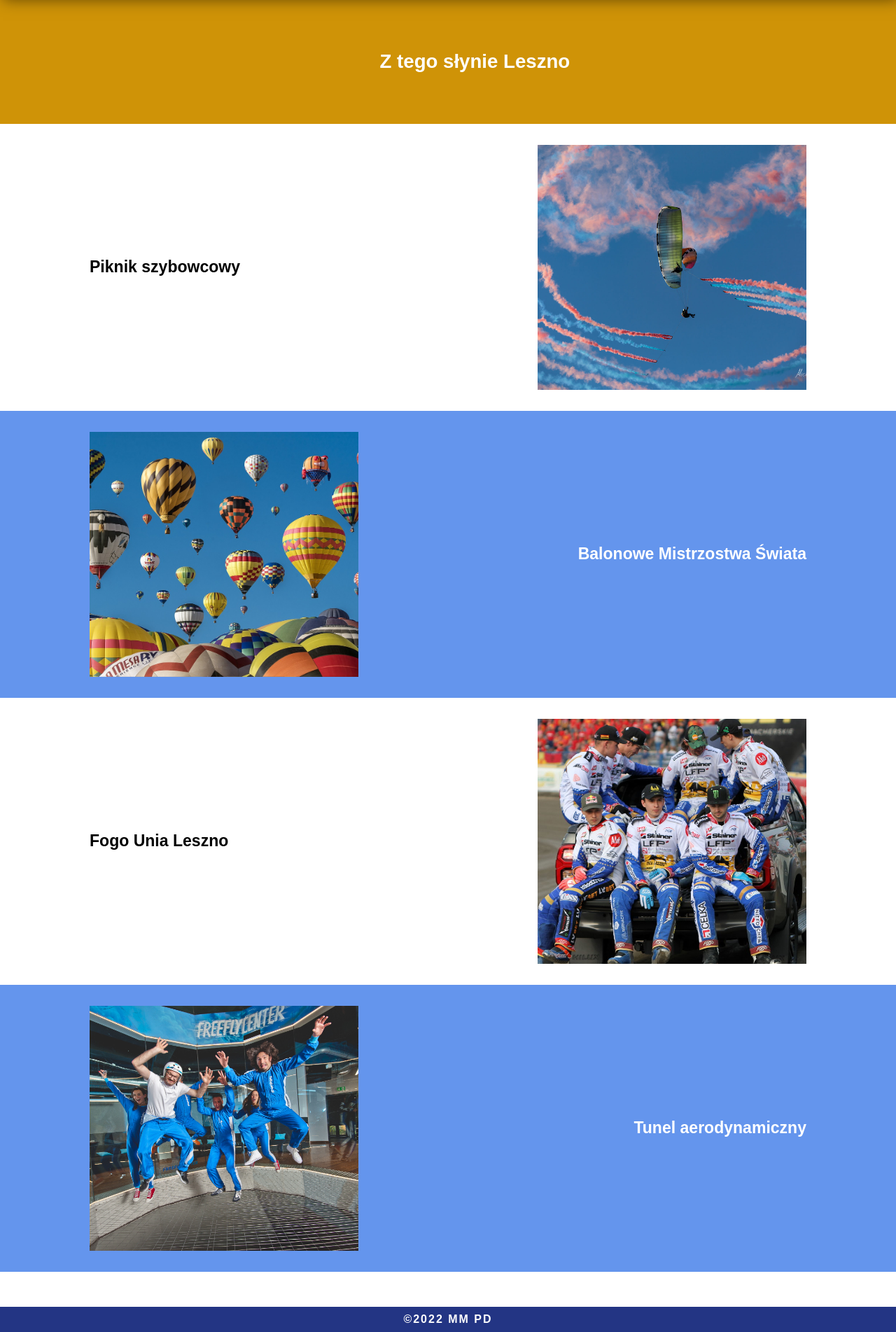
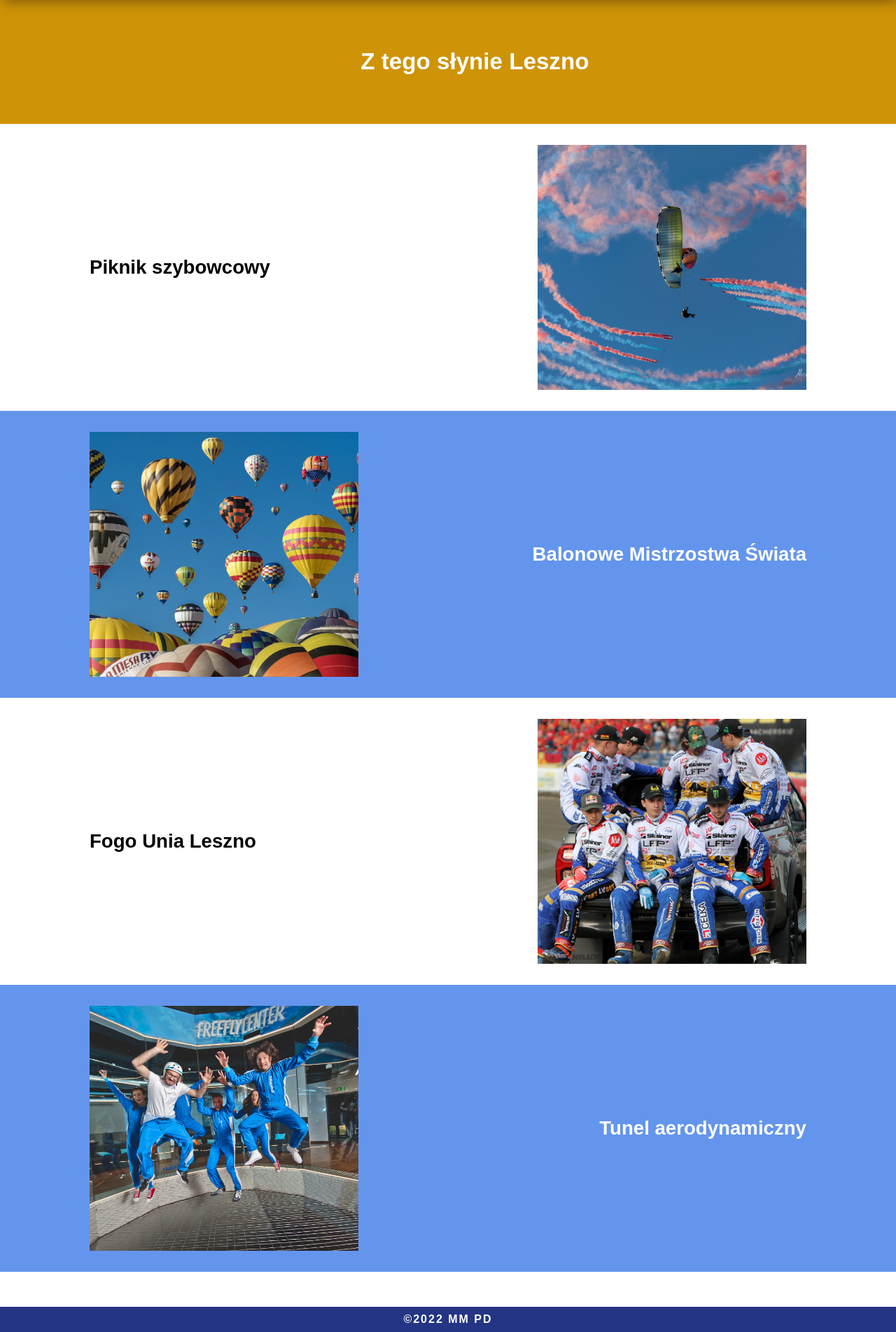
Before and after one commit to MarkowiakM/advanced-web-technologies, a PHP site: page /attractions.html in a window 1280 px wide; the page is wider, and only the part inside the window is pictured. Shown: the part 140-2043 px from the top of that part at 70% size. Run offline with PHP 8.4, Linux system fonts and the light colour scheme.

Commit message:
fix tiny bugs

```diff
--- a/2-SASS/css/aboutcity.css
+++ b/2-SASS/css/aboutcity.css
@@ -103,6 +103,7 @@ section {
 
 body {
   line-height: 1;
+  overflow-x: hidden;
 }
 
 ol,
--- a/2-SASS/css/attractions.css
+++ b/2-SASS/css/attractions.css
@@ -103,6 +103,7 @@ section {
 
 body {
   line-height: 1;
+  overflow-x: hidden;
 }
 
 ol,
@@ -317,11 +318,13 @@ h2 {
   background-color: rgb(207, 147, 7);
   padding: 3%;
   color: white;
+  font-size: 2.0736em;
   text-align: center;
 }
 
 h3 {
   top: 50%;
+  font-size: 1.728em;
 }
 
 #logo,
--- a/2-SASS/css/index.css
+++ b/2-SASS/css/index.css
@@ -103,6 +103,7 @@ section {
 
 body {
   line-height: 1;
+  overflow-x: hidden;
 }
 
 ol,
--- a/2-SASS/scss/base/_reset.scss
+++ b/2-SASS/scss/base/_reset.scss
@@ -103,6 +103,7 @@ section {
 
 body {
 	line-height: 1;
+	overflow-x: hidden;
 }
 
 ol,
--- a/2-SASS/scss/pages/_attractions.scss
+++ b/2-SASS/scss/pages/_attractions.scss
@@ -26,13 +26,13 @@ h2 {
   background-color: $yellowColor;
   padding: 3%;
   color: $whiteColor;
-  // font-size: 2 * $attractionsFontSize;
+  font-size: $text-xxl;
   text-align: center;
 }
 
 h3 {
   top: 50%;
-  // font-size: $attractionsFontSize;
+  font-size: $text-xl;
 }
 
 #logo,
```
Also changed, not shown: 3 other files.
